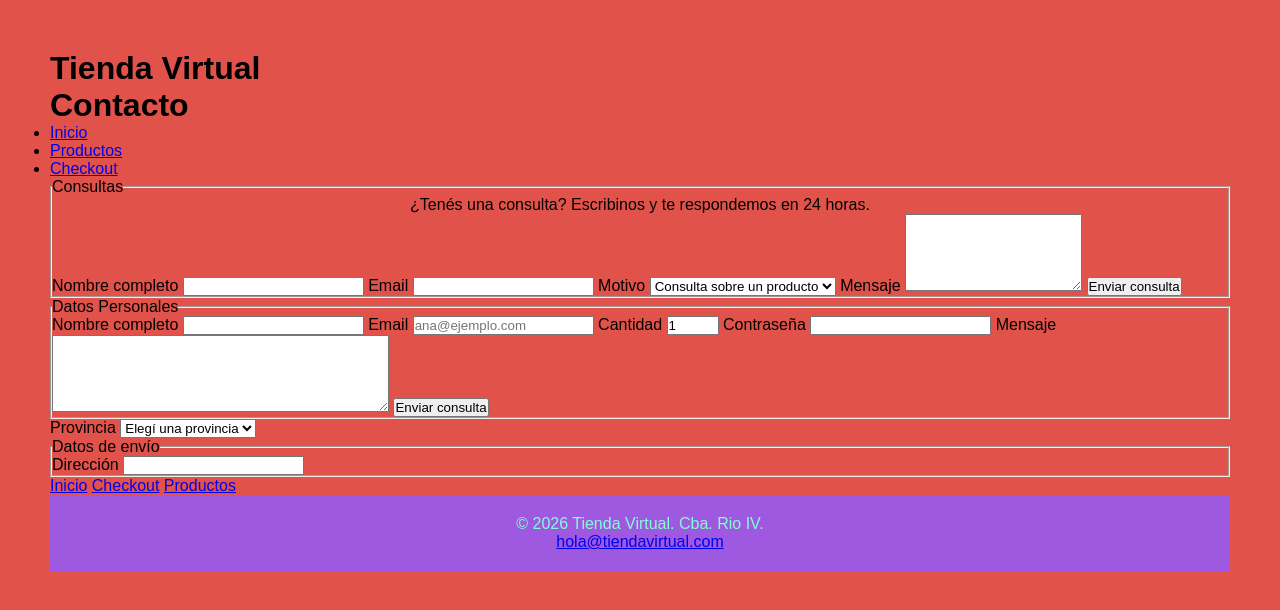
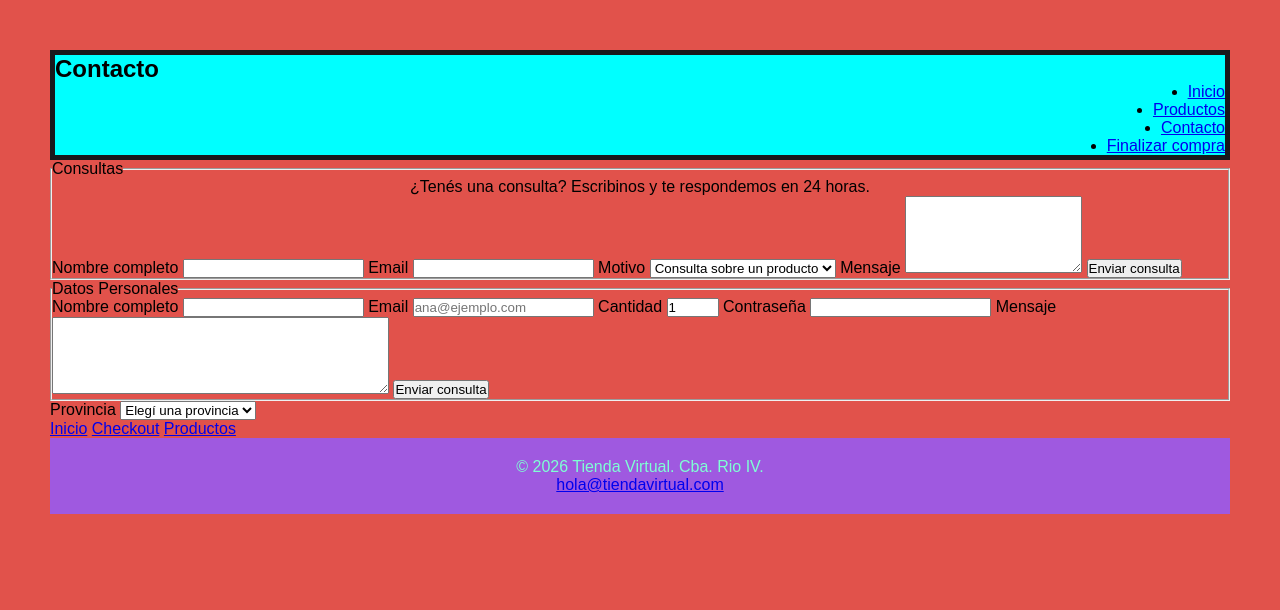
Before and after one commit to samiento/tienda-online, a plain HTML site: page contacto.html in a window 1280 px wide. Drawn offline with Linux system fonts and the light colour scheme.

Commit message:
modifico contacto

```diff
--- a/contacto.html
+++ b/contacto.html
@@ -9,14 +9,17 @@
 </head>
 
 <header>
-  <h1>Tienda Virtual</h1>
-  <h1>Contacto</h1>
-  <ul>
-    <li><a href="index.html">Inicio</a></li>
-    <li><a href="producto.html">Productos</a></li>
-    <li><a href="checkout.html">Checkout</a></li>
-  </ul>
-
+  <div class="barra">
+    <nav>
+      <h1 class="logo">Contacto</h1>
+      <ul class="menu">
+        <li><a href="index.html">Inicio</a></li>
+        <li><a href="producto.html">Productos</a></li>
+        <li><a href="contacto.html">Contacto</a></li>
+        <li><a href="checkout.html">Finalizar compra</a></li>
+      </ul>
+    </nav>
+</div>
 </header>
 
 <body>
@@ -75,12 +78,6 @@
       <option value="corrientes">Corrientes</option>
       <option value="buenos-aires">Buenos Aires</option>
     </select>
-
-    <fieldset>
-      <legend>Datos de envío</legend>
-      <label for="direccion">Dirección</label>
-      <input type="text" id="direccion" name="direccion" required>
-    </fieldset>
   </form>
 
   <a href="index.html">Inicio</a>
--- a/style.css
+++ b/style.css
@@ -9,13 +9,14 @@ body {
     padding: 20px;
     font-family: Arial, sans-serif;
     background-color: rgb(225, 82, 75);
+    gap: 1rem;
 }
 
 .barra {
     display: flex;
     flex-direction: column;
     background-color: aqua;
-    border: 5px solid blueviolet;
+    border: 5px solid rgb(24, 24, 28);
     gap: 5rem;
 }
 
```
Also changed, not shown: checkout.html (+8 -4 lines), index.html (+1 -8 lines), producto.html (+5 -3 lines).
